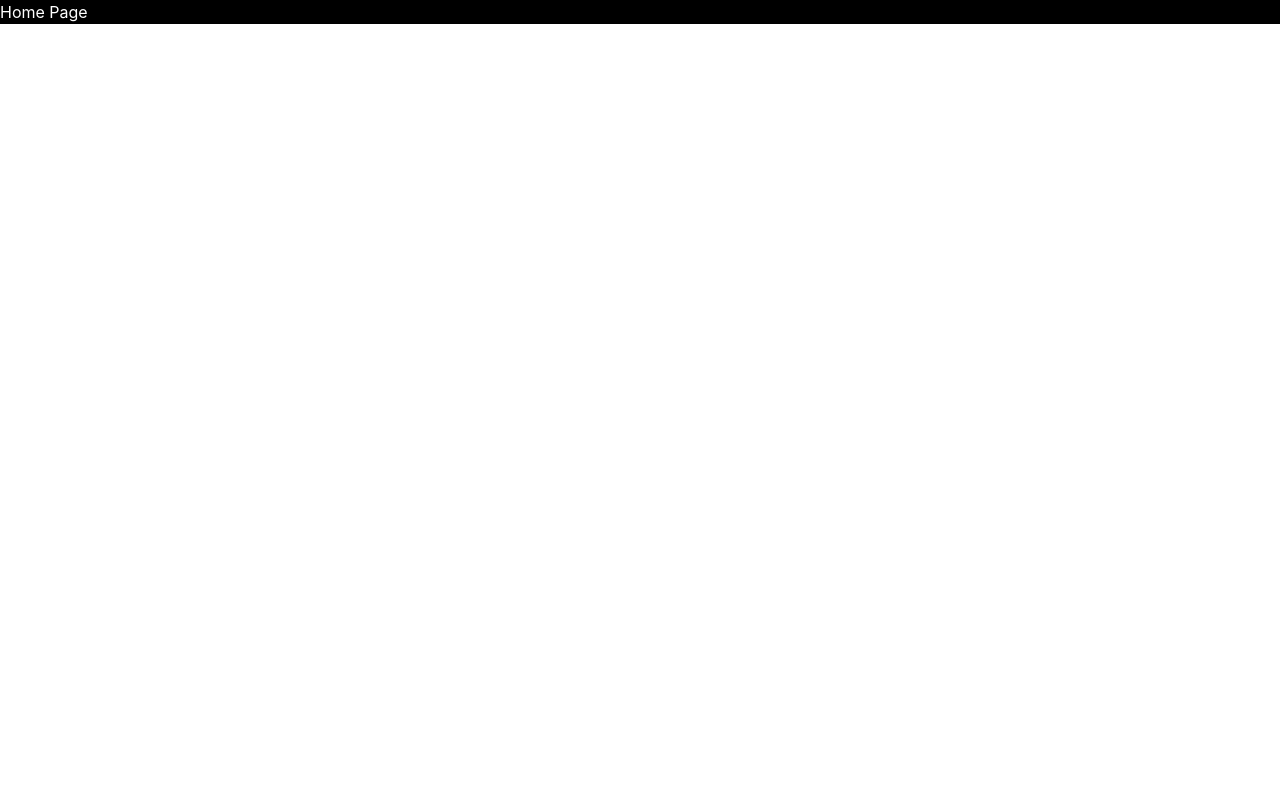
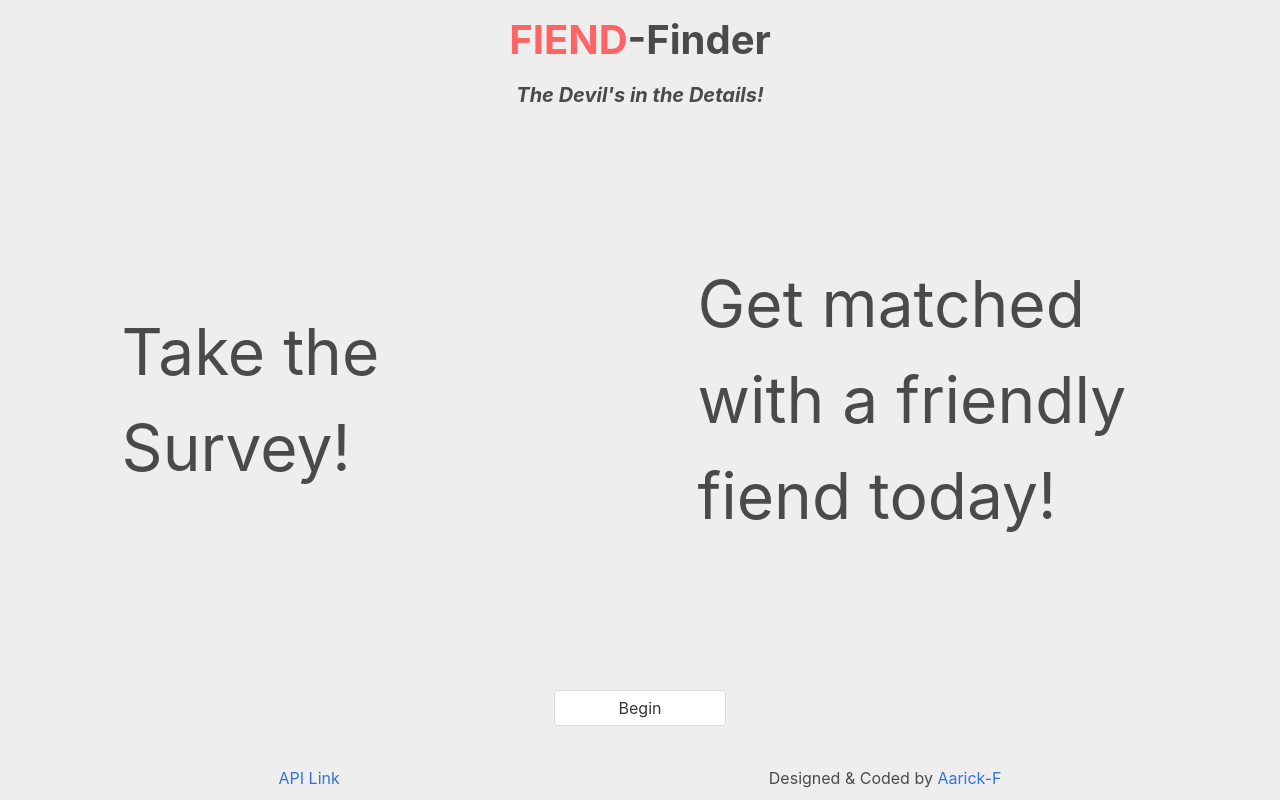
Before and after one commit to Aarick-F/fiend-finder, a website: page app/public/home.html in a window 1280 px wide. Drawn offline with nearby package versions, Linux system fonts and the light colour scheme.

Commit message:
added content and styling to the home page

```diff
--- a/app/public/css/style.css
+++ b/app/public/css/style.css
@@ -1,7 +1,78 @@
 body {
-  background: #000;
+  background: #eee;
+  display: flex;
+  flex-direction: column;
+  align-items: center;
+  min-height: 100vh;
+  width: 100%;
 }
 
-h1 {
-  color: #FFF;
+.container {
+  width: 80%;
+  flex: 1;
+  display: flex;
+  flex-direction: column;
 }
+
+#myHeader {
+  width: 100%;
+  display: flex;
+  flex-direction: column;
+  justify-content: center;
+  align-items: center;
+}
+
+#myHeader h1 {
+  font-size: 2.5em;
+  font-weight: bold;
+  padding: 10px 0;
+}
+
+#myHeader h2 {
+  font-size: 1.25em;
+  font-weight: bold;
+  font-style: italic;
+}
+
+#fiend {
+  color: rgb(255, 100, 100);
+  text-transform: uppercase;
+}
+
+#frontDisplay {
+  width: 100%;
+  flex: 1;
+  display: flex;
+  justify-content: space-around;
+}
+
+.displayItem {
+  width: 40%;
+  display: flex;
+  align-items: center;
+  margin: 20px;
+  font-size: 4em;
+}
+
+#buttonArea {
+  width: 100%;
+  display: flex;
+  justify-content: center;
+  align-items: center;
+  margin-bottom: 30px;
+}
+
+#begin {
+  width: 15%;
+}
+
+#myFooter {
+  width: 100%;
+  display: flex;
+  justify-content: space-around;
+  align-items: center;
+}
+
+#myFooter a {
+  padding: 10px 0;
+}
--- a/app/public/home.html
+++ b/app/public/home.html
@@ -17,7 +17,27 @@
   crossorigin="anonymous"></script>
 </head>
 <body>
-  <h1>Home Page</h1>
+  <div class="container">
+    <header id="myHeader">
+      <h1><span id="fiend">Fiend</span>-Finder</h1>
+      <h2>The Devil's in the Details!</h2>
+    </header>
+    <section id="frontDisplay">
+      <div class="displayItem">
+        <h1>Take the Survey!</h1>
+      </div>
+      <div class="displayItem">
+        <h1>Get matched with a friendly fiend today!</h1>
+      </div>
+    </section>
+    <section id="buttonArea">
+      <a class="button" id="begin" href="/survey">Begin</a>
+    </section>
+    <footer id="myFooter">
+      <a href="/api/fiends">API Link</a>
+      <p>Designed & Coded by <a href="https://github.com/Aarick-F" target="_blank">Aarick-F</a></p>
+    </footer>
+  </div>
   <script type="text/javascript" src="./js/script.js"></script>
 </body>
 </html>
```
